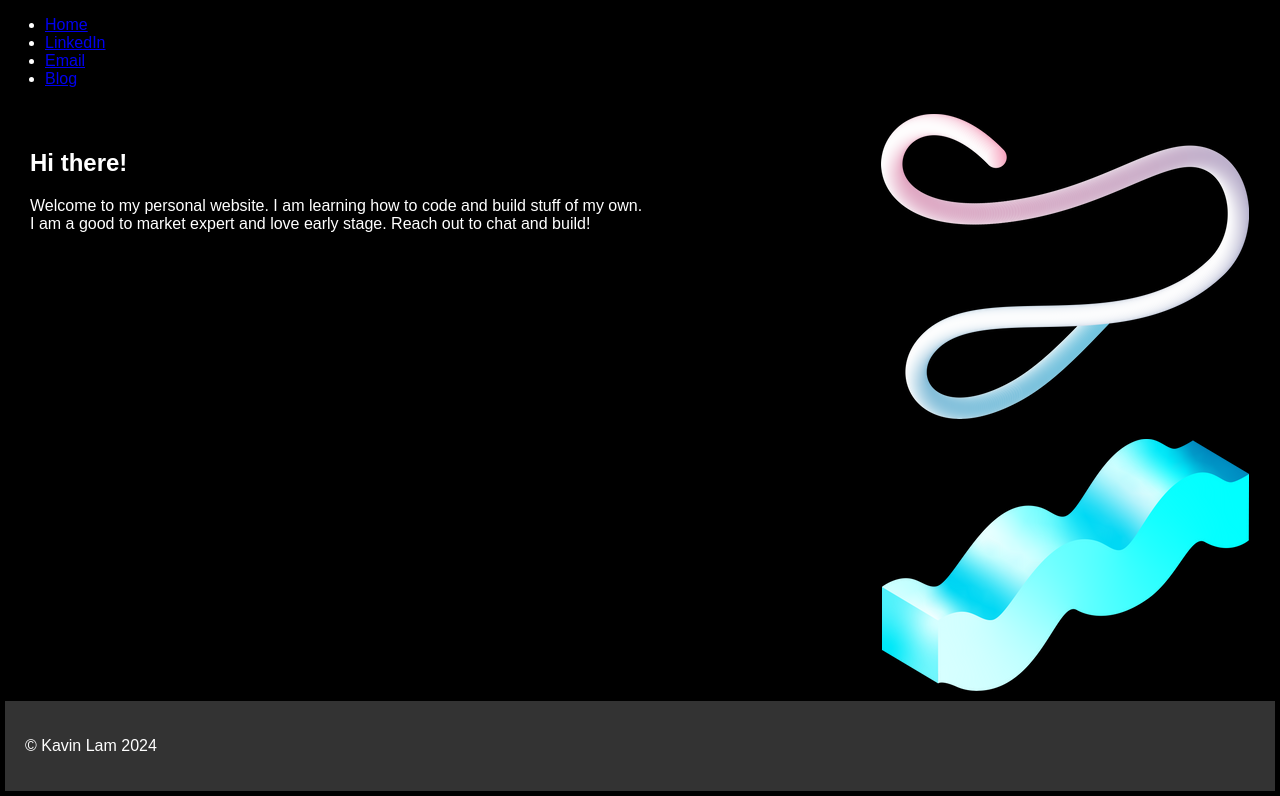
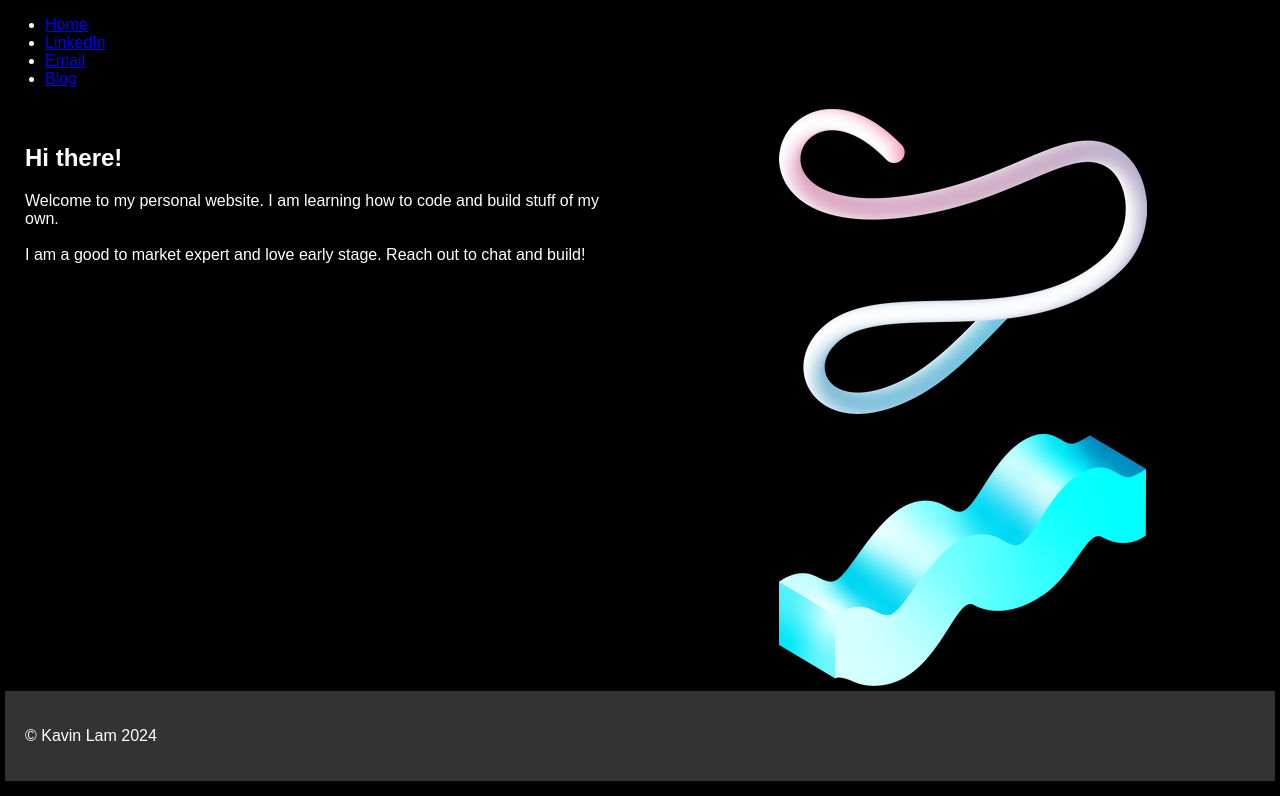
Before and after one commit to kavinl/personalwebsite, a plain HTML site: page index.html in a window 1280 px wide. Shown: the part 125-921 px from the top of the page. Drawn offline with Linux system fonts and the light colour scheme; a web font is replaced by a local one.

Commit message:
changed column proportions

```diff
--- a/index.html
+++ b/index.html
@@ -33,7 +33,7 @@
   <main class="main">
     <div class="content">
         <h2>Hi there!</h2>
-        <p>Welcome to my personal website. I am learning how to code and build stuff of my own. <br> I am a good to market expert and love early stage. Reach out to chat and build!</p>
+        <p>Welcome to my personal website. I am learning how to code and build stuff of my own. <br> <br> I am a good to market expert and love early stage. Reach out to chat and build!</p>
     </div>
     <div class="images">
         <img src= "public/glare-voluminous-sinuous-line-in-pastel-shades.png" >
--- a/style.css
+++ b/style.css
@@ -20,8 +20,7 @@ body {
 
   .main {
     display: grid;
-    grid-template-columns: 2fr 1fr;
-    padding: 5px;
+    grid-template-columns: 1fr 1fr;
   }
 
   .images {
```
